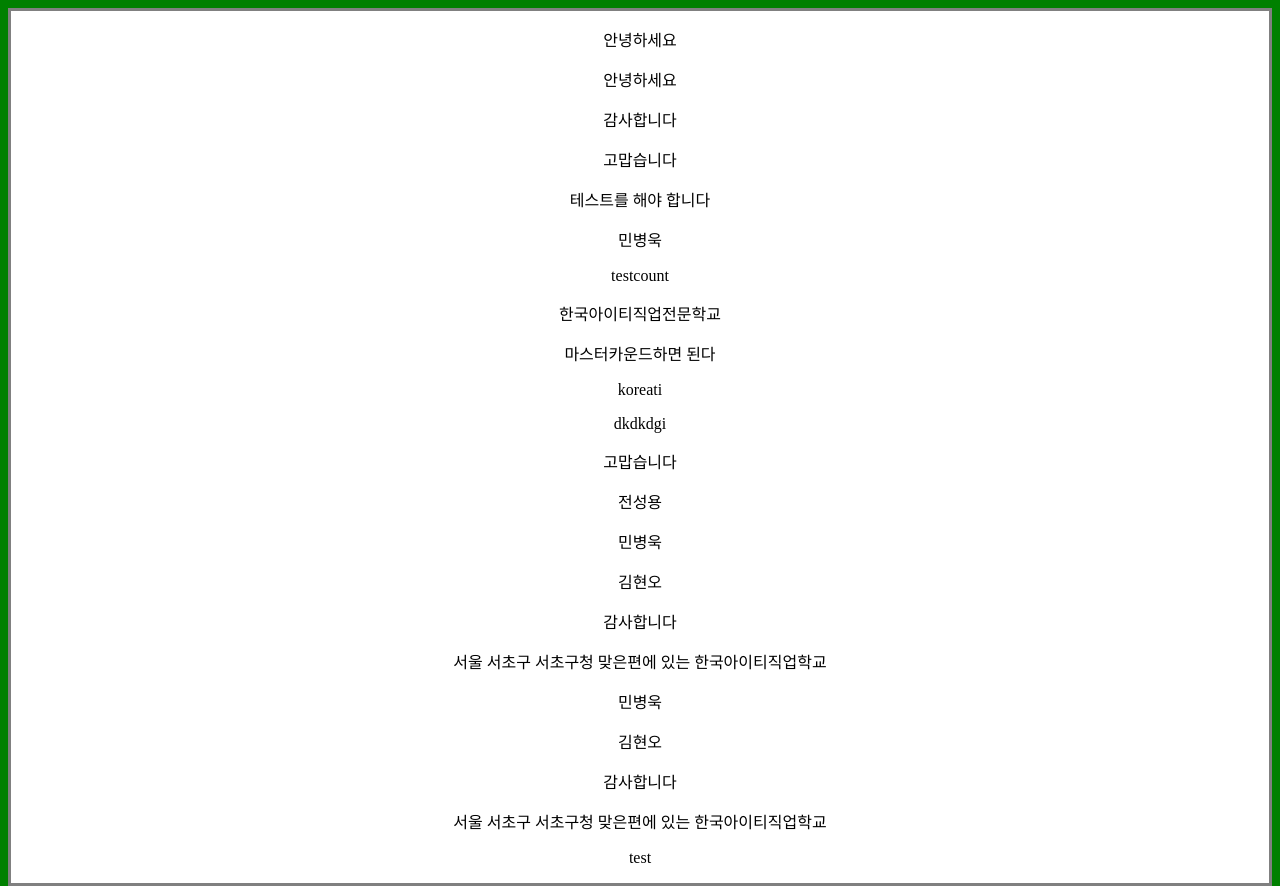
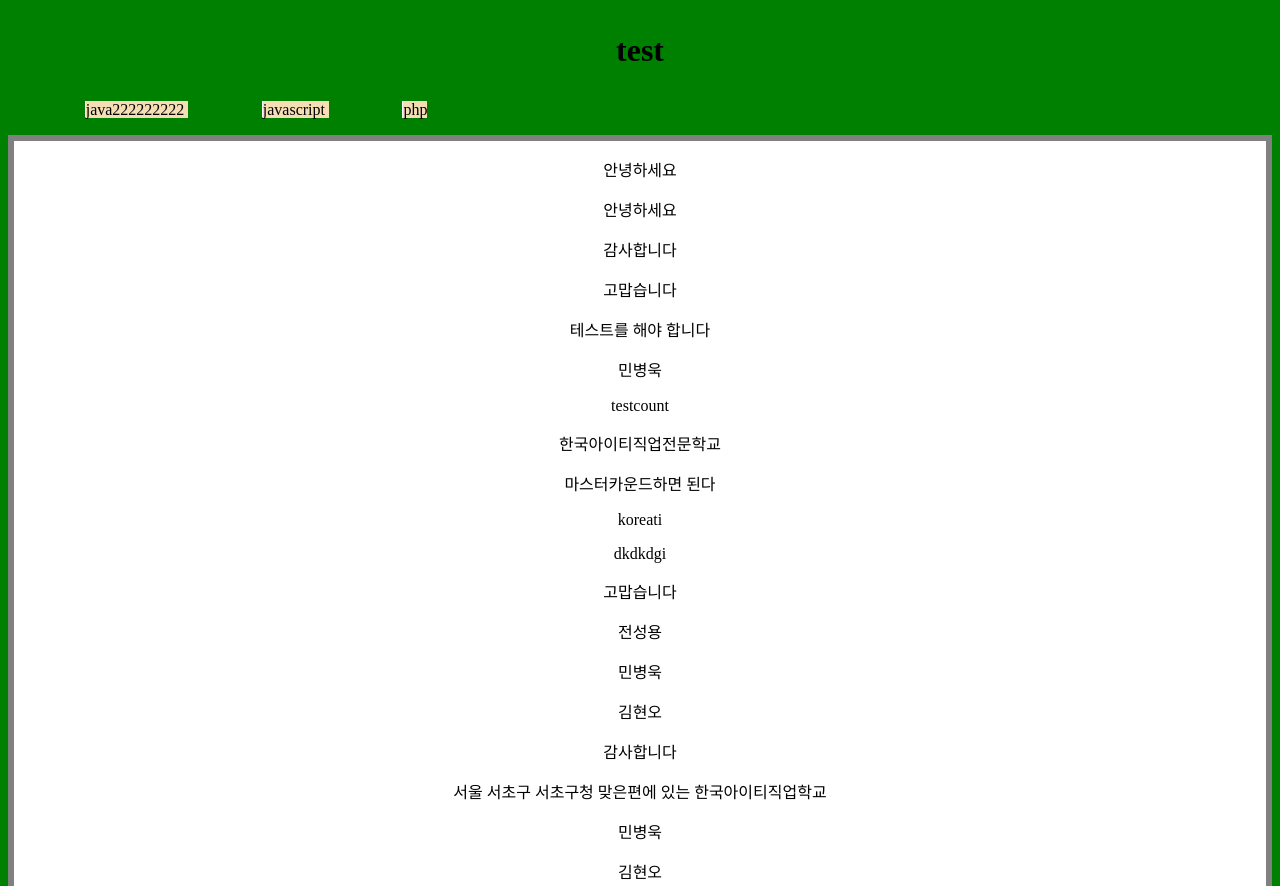
Before and after one commit to kimseokyung/UIUX_-, a plain HTML site: page index.html in a window 1280 px wide. Shown: the top 886 px of the page. Drawn offline with Linux system fonts and the light colour scheme.

Commit message:
dldldll000

```diff
--- a/index.html
+++ b/index.html
@@ -2,7 +2,7 @@
 <html lang="en">
 <head>
     <style>
-        p{
+        p,h1{
             text-align: center;
         }
         body{
@@ -10,8 +10,15 @@
 
         }
         div{
-            border: 3px solid gray;
+            border: 6px solid gray;
             background-color: white;
+        }
+        li{
+            background-color: wheat;
+            display: inline;
+            margin: 3%;
+            border-left: 1px solid white;
+
         }
     </style>
     <meta charset="UTF-8">
@@ -20,6 +27,22 @@
     <title>Document</title>
 </head>
 <body>
+    <header>
+
+            <h1><p></p>test</p></h1>
+
+    </header>
+    <ul>
+        <li>
+            java222222222
+        </li>
+        <li>
+            javascript
+        </li>
+        <li>
+            php
+        </li>
+    </ul>
     <div>
             <p>안녕하세요</p>
             <p>안녕하세요</p>
```
